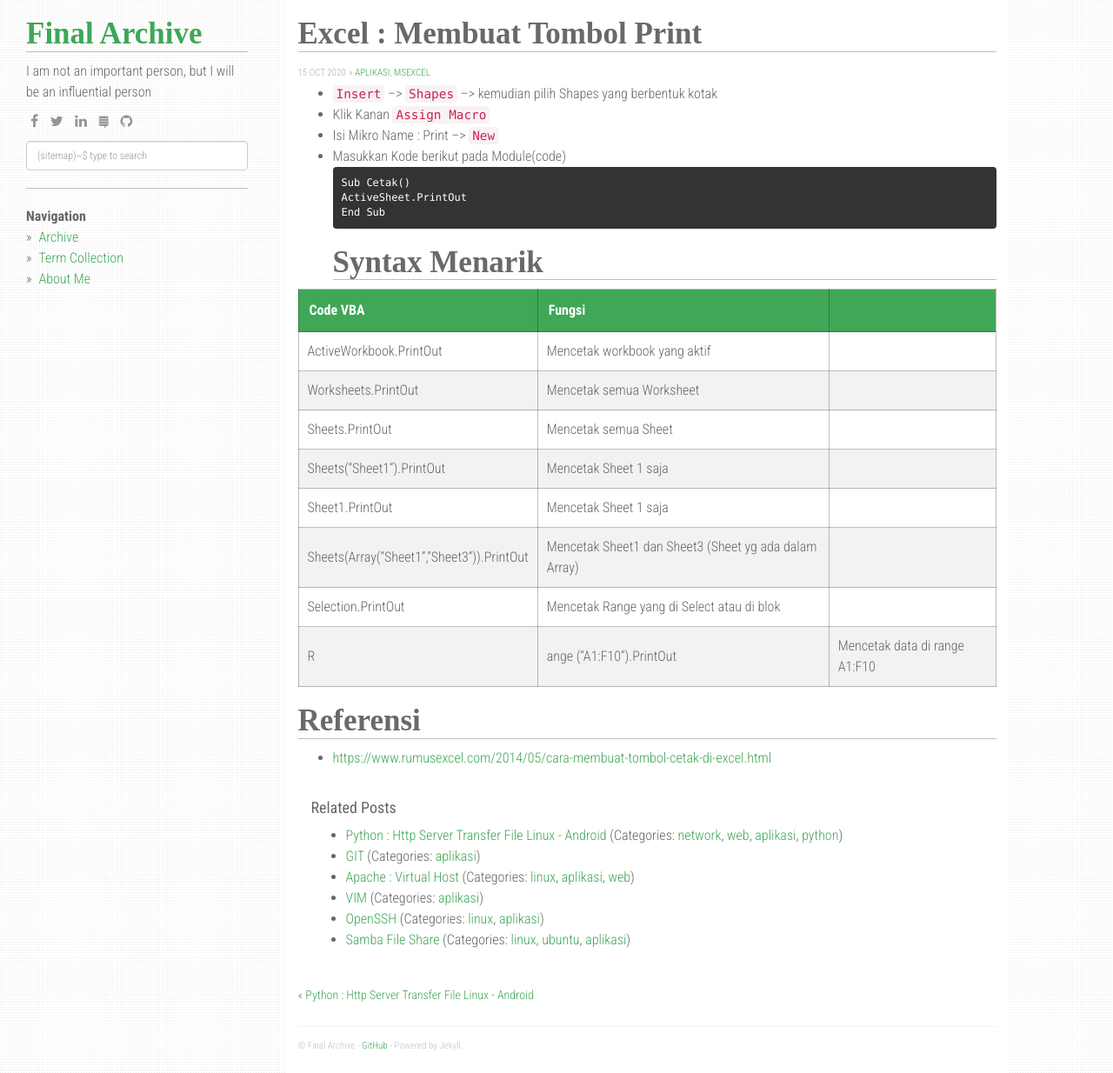
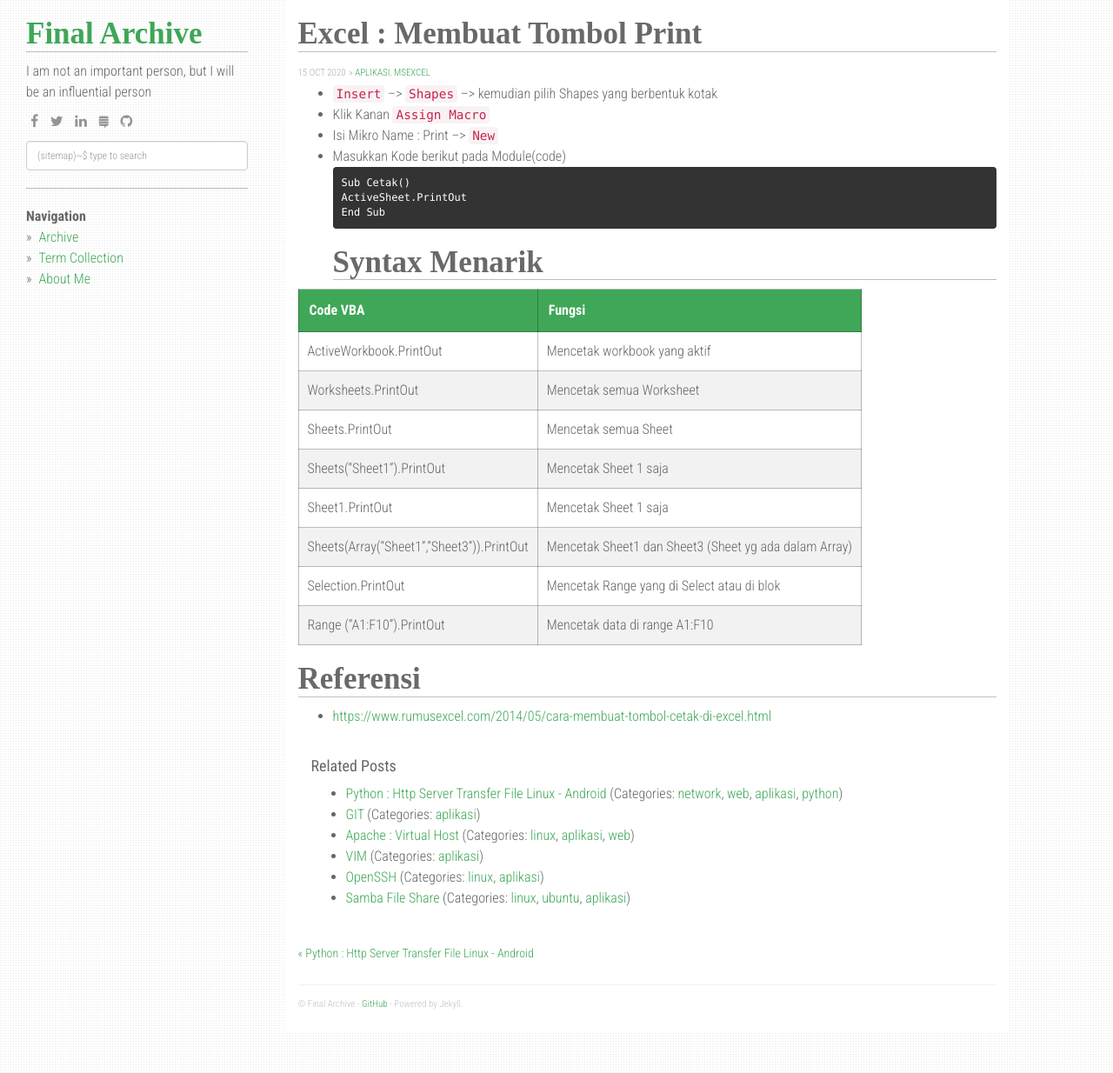
Before and after one commit to finalarchive/finalarchive.github.io, a Jekyll site: the page built from _posts/2020-10-15-Excel-membuat-tombol-print.md, in a window 1280 px wide and 1234 px high. Shown: the whole window at 87% size. Built offline with Jekyll 4.4.1, drawn with Linux system fonts in a browser that asks for light colours; nearby versions of some CDN libraries.

Commit message:
20201015

```diff
--- a/_posts/2020-10-15-Excel-membuat-tombol-print.md
+++ b/_posts/2020-10-15-Excel-membuat-tombol-print.md
@@ -26,7 +26,7 @@
 |Sheet1.PrintOut |	Mencetak Sheet 1 saja|
 |Sheets(Array("Sheet1","Sheet3")).PrintOut  | 	Mencetak Sheet1 dan Sheet3 (Sheet yg ada dalam Array)|
 |Selection.PrintOut |	Mencetak Range yang di Select atau di blok|
-R|ange ("A1:F10").PrintOut |	Mencetak data di range A1:F10|
+|Range ("A1:F10").PrintOut |	Mencetak data di range A1:F10|
 
 
 # Referensi
```
